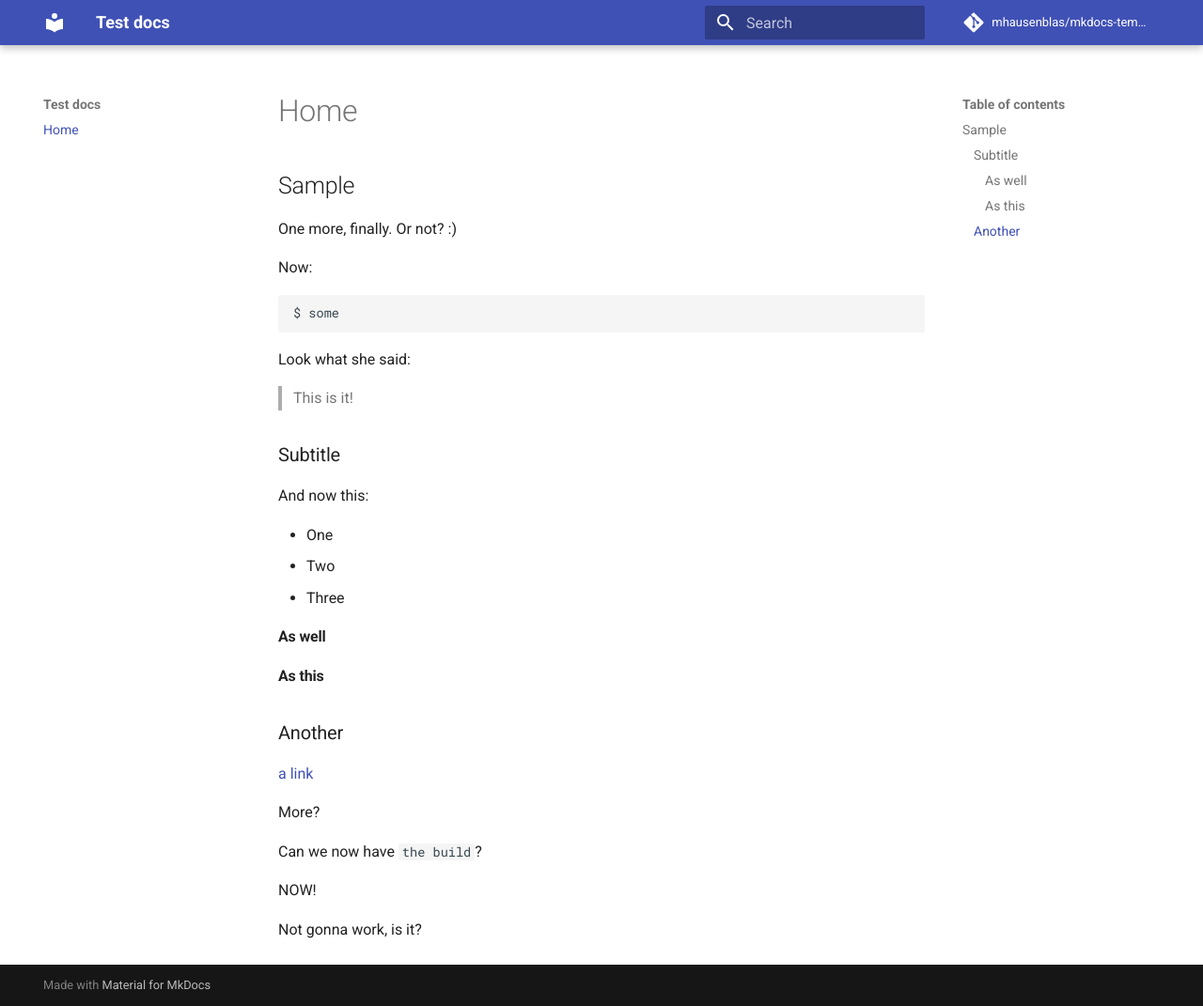
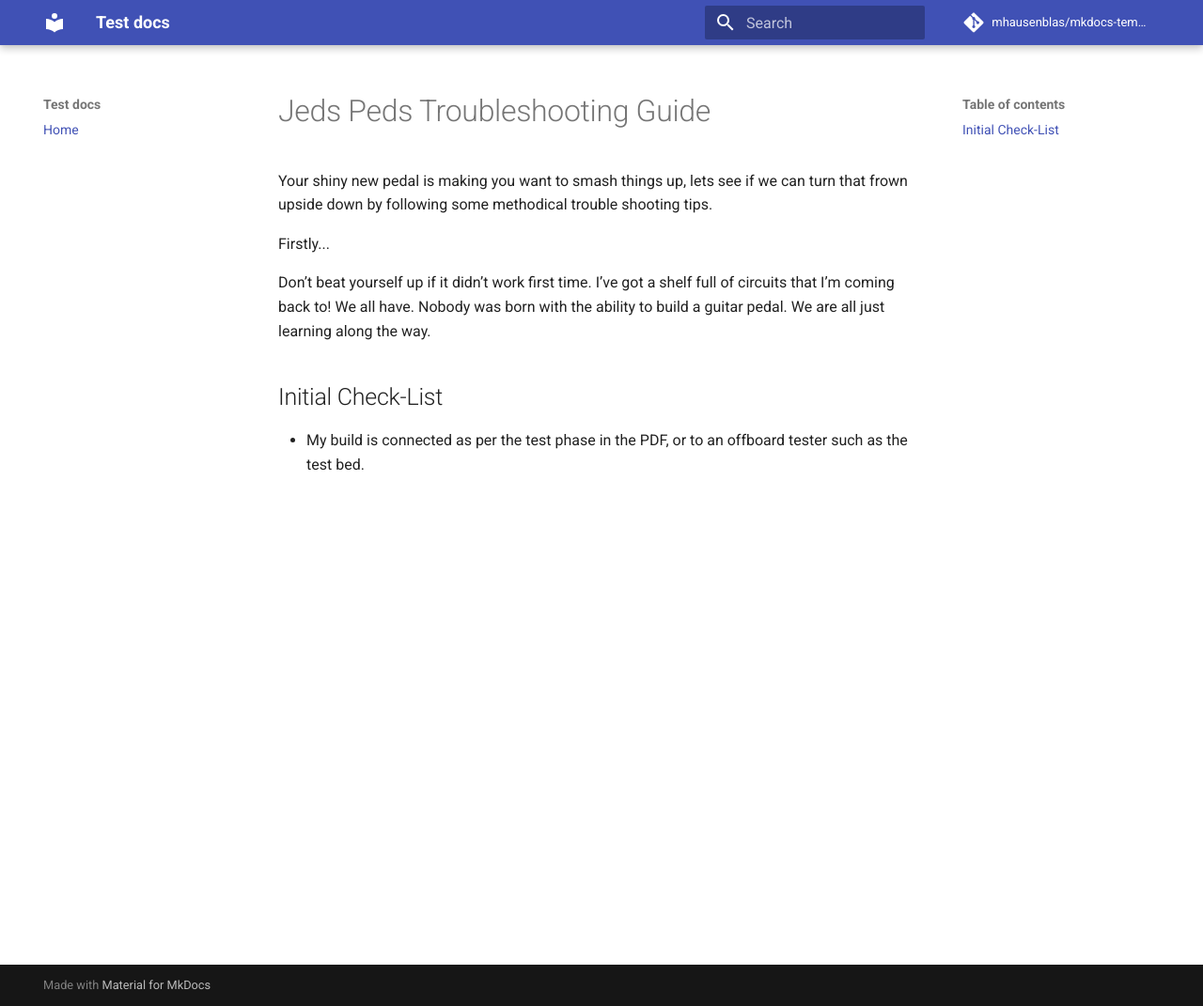
Before and after one commit to Sonosus/pedal-docs, an MkDocs documentation site: the page built from docs/index.md, in a window 1280 px wide and 1071 px high. Shown: the whole window at 94% size. Built offline with MkDocs 1.6.1 and Material for MkDocs 9.7.7, drawn with Linux system fonts in a browser that asks for light colours; comment, search, counter and statistics services are not loaded.

Commit message:
Update index.md

````diff
--- a/docs/index.md
+++ b/docs/index.md
@@ -1,40 +1,14 @@
-## Sample
+# Jeds Peds Troubleshooting Guide
 
-One more, finally. Or not? :)
+Your shiny new pedal is making you want to smash things up, lets see if we can turn that frown upside down by following some methodical trouble shooting tips.
 
-Now:
+Firstly...
 
-```
-$ some
-```
-
-Look what she said:
-
-> This is it!
-
-### Subtitle
-
-And now this:
-
-- One
-- Two
-- Three
+Don’t beat yourself up if it didn’t work first time. I’ve got a shelf full of circuits that I’m coming back to! We all have. Nobody was born with the ability to build a guitar pedal. We are all just learning along the way.
 
 
-#### As well
-
-#### As this
-
-### Another
-
-[a link](https://aws.com)
-
-More?
 
 
-Can we now have `the build`?
+## Initial Check-List
 
-NOW!
-
-
-Not gonna work, is it?
+* My build is connected as per the test phase in the PDF, or to an offboard tester such as the test bed.
````
